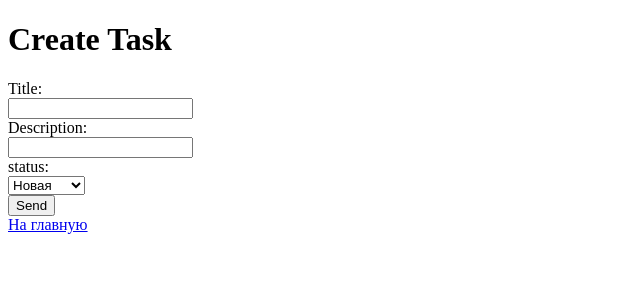
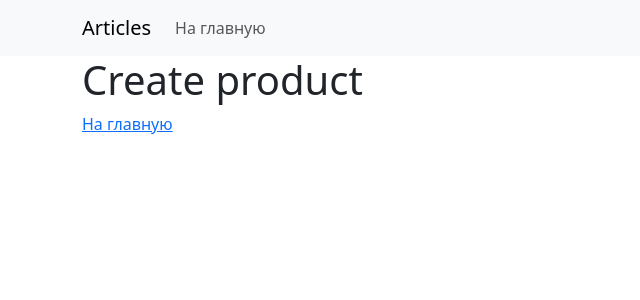
Before and after one commit to Amantay21/todo_list_4geeks_Abdilov_Amantay, a Django app: page /task/add/ in a window 1280 px wide. Shown: the top 300 px of the page, without its empty margins (0-640 px from the left). Run offline with Django 5.2, Linux system fonts and the light colour scheme; some libraries are stand-ins or nearby versions.

Commit message:
Исправил ошибки верстки

```diff
--- a/webapp/templates/task_create.html
+++ b/webapp/templates/task_create.html
@@ -1,33 +1,14 @@
-{% load static %}
-<!DOCTYPE html>
-<html lang="en">
-<head>
-    <meta charset="UTF-8">
-    <title>Create</title>
-</head>
-<body>
+{% extends 'base.html' %}
 
-<h1>Create Task</h1>
+{% block title %}Add product{% endblock %}
+{% block menu %}<a class="nav-link" aria-current="page"  href="{% url 'index' %}">На главную</a>{% endblock %}
 
-<form action="/task/add/" method="post">
-    {% csrf_token %}
+{% block content %}
+<h1>Create product</h1>
 
-    <label>Title:</label><br/>
-    <input type="text" name="title"/><br/>
-    <label>Description:</label><br/>
-    <input type="text" name="description"/><br/>
-
-    <label>status:</label><br/>
-    <select name="status" id="">
-        {% for status in status_choices %}
-            <option value="{{ status.0 }}">{{ status.1 }}</option>
-        {% endfor %}
-    </select>
-    <br/>
-
-    <input type="submit" value="Send"/>
+<form action="{% url 'tasks_create' %}" method="post">
+    {% include 'partial/forms.html' with value_submit='Create'  %}
 </form>
 
 <a href="/">На главную</a>
-</body>
-</html>
+{% endblock %}
```
Also changed, not shown: webapp/templates/index.html (+21 -25 lines), webapp/templates/base.html (renamed from webapp/templates/basel.html).
